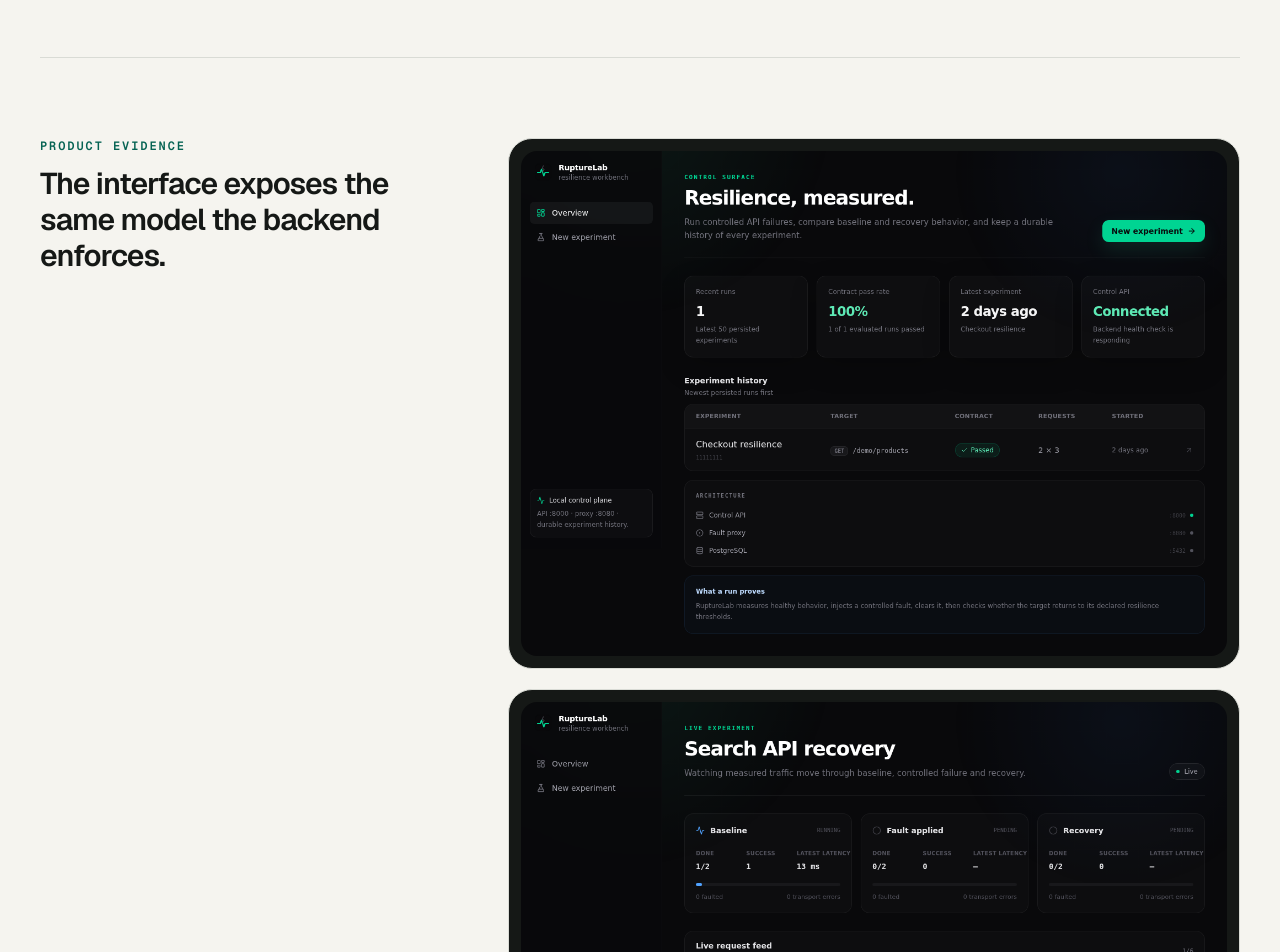
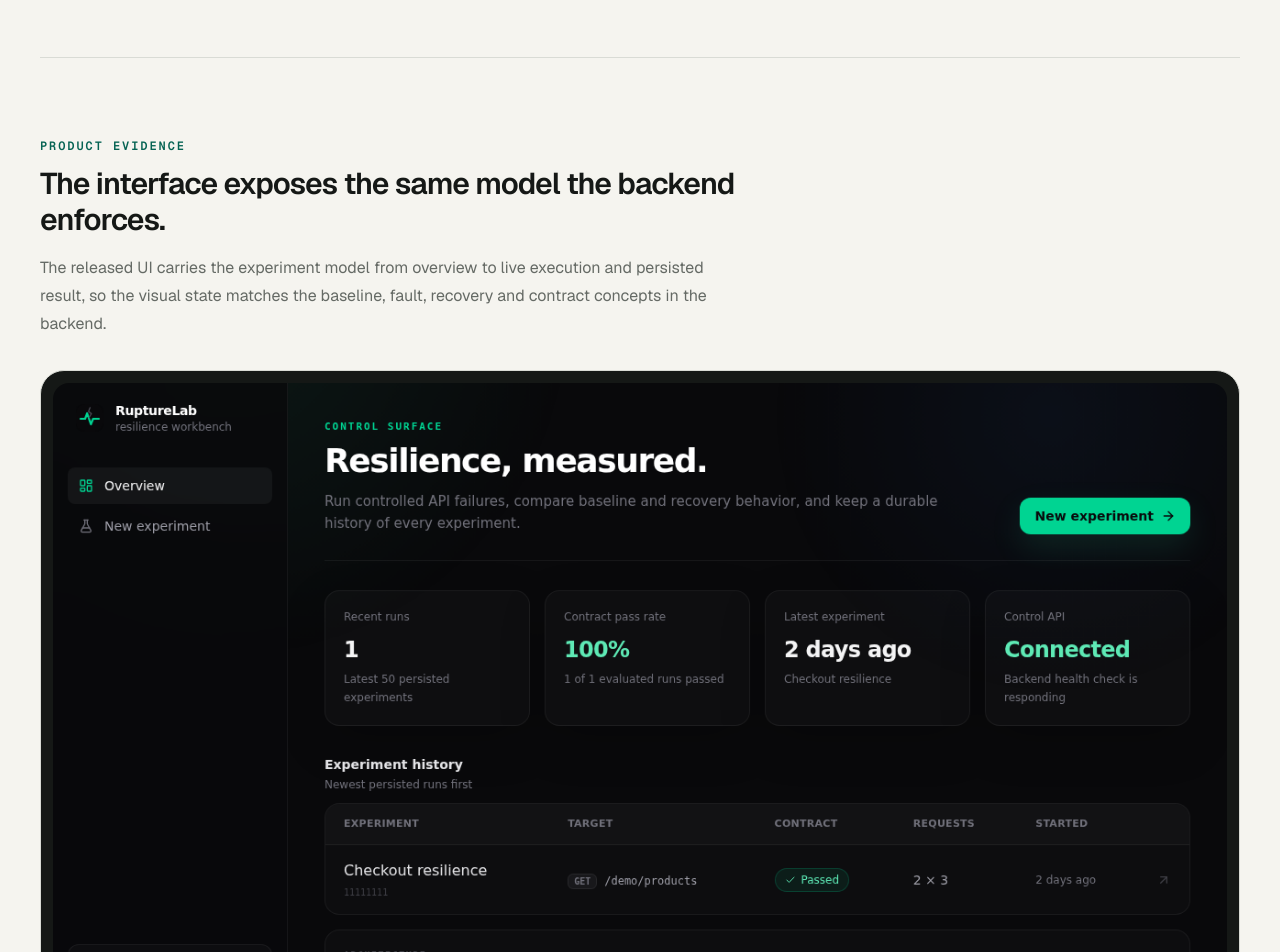
Before and after one commit to dkumar315/portfolio, a Next.js app: page /projects/rupturelab in a window 1280 px wide. Shown: the part 2540-3492 px from the top of the page. Built offline with nearby package versions, Linux system fonts and the light colour scheme.

Commit message:
fix: refine case study visual evidence

```diff
--- a/src/app/projects/rupturelab/page.tsx
+++ b/src/app/projects/rupturelab/page.tsx
@@ -149,18 +149,29 @@
           />
         </CaseStudySection>
 
-        <CaseStudySection
-          eyebrow="Product evidence"
-          title="The interface exposes the same model the backend enforces."
-        >
-          <div className="space-y-5">
-            <figure className="overflow-hidden rounded-3xl border border-[var(--border)] bg-[var(--foreground)] p-3">
+        <section className="border-t border-[var(--border)] py-14 sm:py-16 lg:py-20">
+          <div className="max-w-3xl">
+            <p className="font-mono text-xs font-semibold uppercase tracking-[0.16em] text-[var(--accent-strong)]">
+              Product evidence
+            </p>
+            <h2 className="mt-3 text-2xl font-semibold tracking-[-0.03em] sm:text-3xl">
+              The interface exposes the same model the backend enforces.
+            </h2>
+            <p className="mt-4 max-w-2xl text-base leading-7 text-[var(--muted)]">
+              The released UI carries the experiment model from overview to live
+              execution and persisted result, so the visual state matches the
+              baseline, fault, recovery and contract concepts in the backend.
+            </p>
+          </div>
+
+          <div className="mt-8 grid gap-5 lg:grid-cols-2">
+            <figure className="overflow-hidden rounded-3xl border border-[var(--border)] bg-[var(--foreground)] p-3 lg:col-span-2">
               <Image
                 src="/projects/rupturelab/overview.png"
                 alt="RuptureLab overview showing recent experiments and system status"
                 width={1600}
                 height={1000}
-                sizes="(max-width: 1280px) 100vw, 900px"
+                sizes="(max-width: 1280px) 100vw, 1200px"
                 className="h-auto w-full rounded-2xl"
               />
             </figure>
@@ -171,7 +182,7 @@
                 alt="RuptureLab live experiment showing baseline fault and recovery phases"
                 width={1600}
                 height={1000}
-                sizes="(max-width: 1280px) 100vw, 900px"
+                sizes="(max-width: 1024px) 100vw, 50vw"
                 className="h-auto w-full rounded-2xl"
               />
             </figure>
@@ -182,12 +193,12 @@
                 alt="RuptureLab persisted experiment result and contract evaluation"
                 width={1600}
                 height={1000}
-                sizes="(max-width: 1280px) 100vw, 900px"
+                sizes="(max-width: 1024px) 100vw, 50vw"
                 className="h-auto w-full rounded-2xl"
               />
             </figure>
           </div>
-        </CaseStudySection>
+        </section>
 
         <CaseStudySection
           eyebrow="Quality"
```
Also changed, not shown: 1 other file (tests, documents, lock files or other folders).
